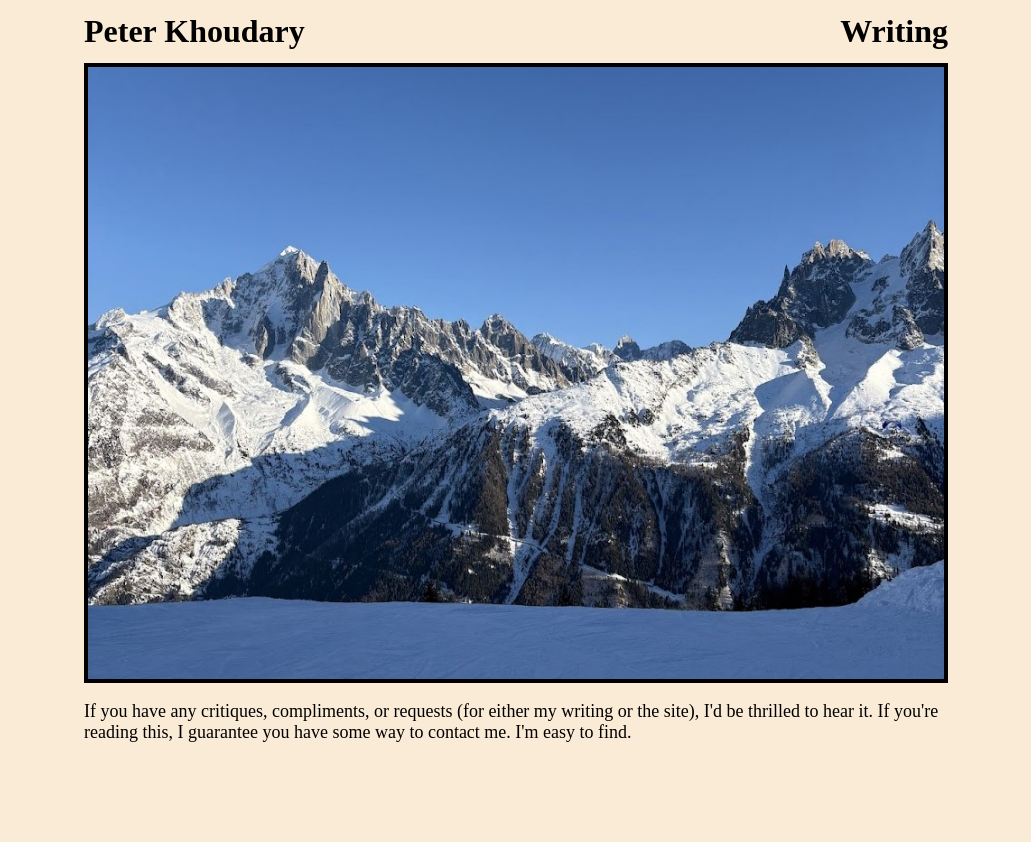
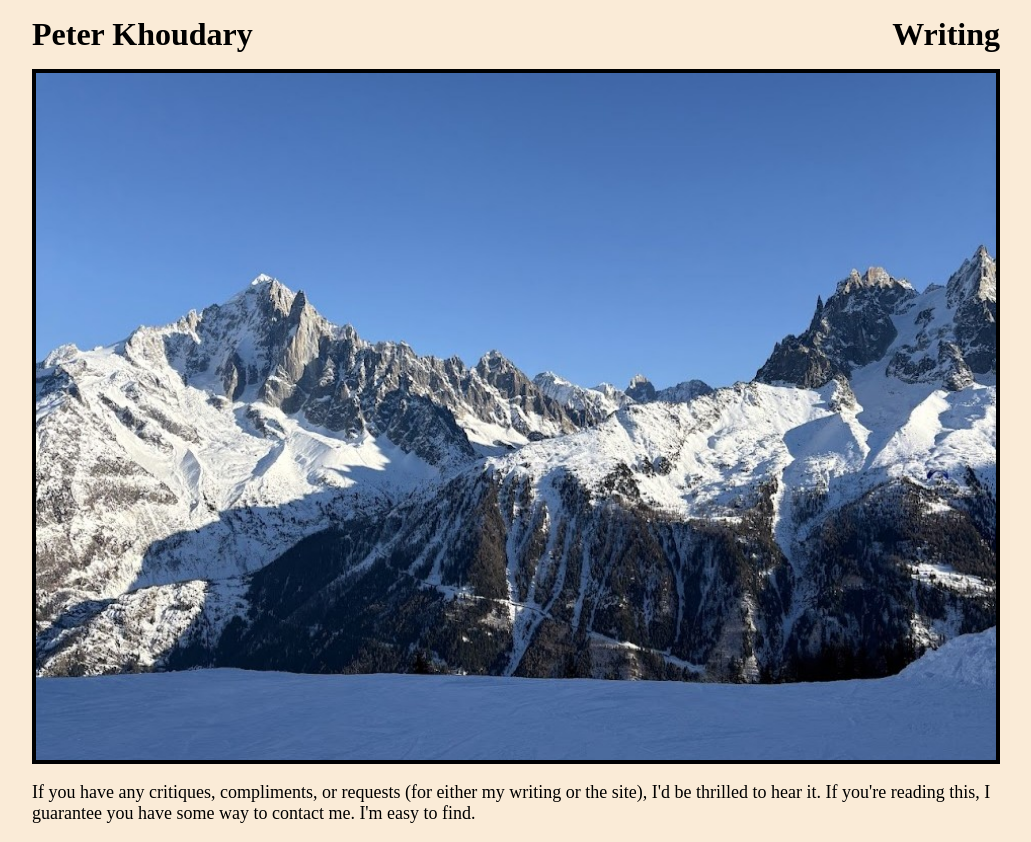
Before and after one commit to PeterKhoudary/PeterKhoudary.github.io, a Vue app: page /writing in a window 1280 px wide. Shown: the whole page, without its empty margins (124-1155 px from the left). Before the commit the page ends 800 px from the top, so only its background shows below. Built offline with nearby package versions, Linux system fonts and the light colour scheme.

Commit message:
removed clamps for spacing

```diff
--- a/src/App.vue
+++ b/src/App.vue
@@ -28,7 +28,8 @@ import { RouterLink, RouterView } from 'vue-router'
 .mainContent {
   display: flex;
   flex-direction: column;
-  width: clamp(300px, 70%, 12000px);
+  width: 100%;
+  max-width: 1000px;
   padding: 0 1rem;
 }
 
@@ -37,7 +38,7 @@ import { RouterLink, RouterView } from 'vue-router'
   justify-content: space-between;
   top: 0;
   background-color: antiquewhite;
-  padding: clamp(0.5rem, 1vw, 1rem) 0;
+  padding: 1rem 0;
 }
 
 .navTab {
@@ -45,16 +46,19 @@ import { RouterLink, RouterView } from 'vue-router'
   font-weight: 600;
 }
 
+.sideLinks {
+  display: flex;
+  flex-direction: row;
+  justify-content: space-between;
+  gap: 2rem;
+}
+
 @media (max-width: 600px) {
   .navTab {
     font-size: 1.25rem;
   }
-}
-
-.sideLinks {
-  display: flex;
-  flex-direction: row;
-  justify-content: space-between;
-  gap: clamp(1rem, 4vw, 2.5rem);
+  .sideLinks {
+    gap: 1rem;
+  }
 }
 </style>
```
